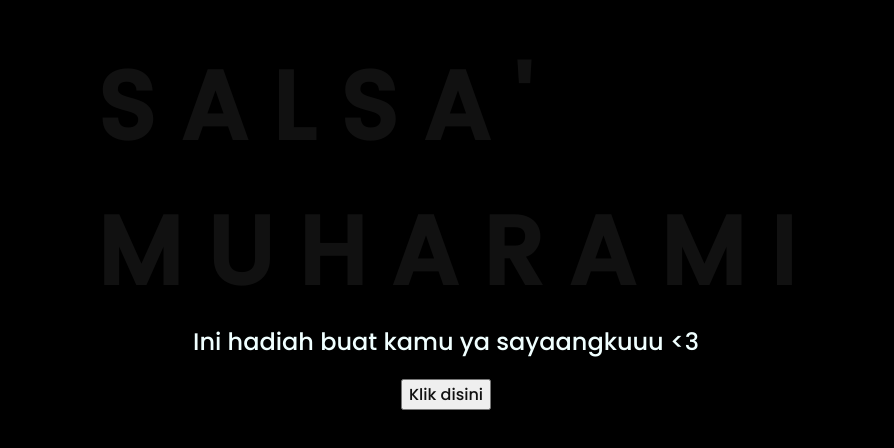
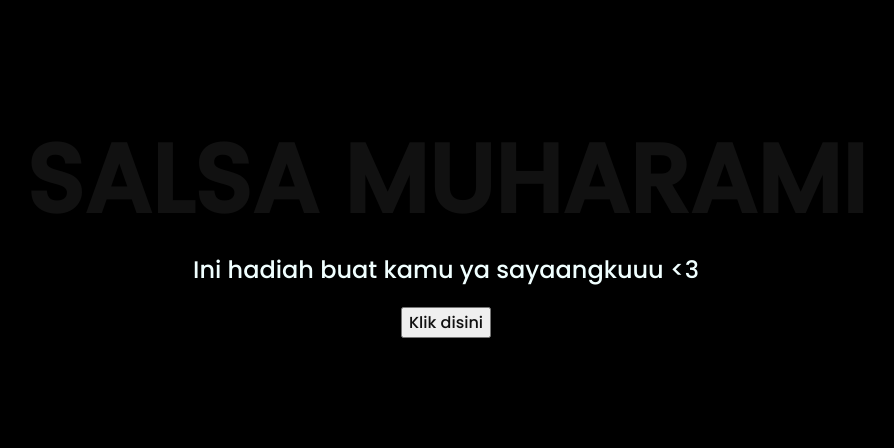
Before and after one commit to HaugsErs/ayangsalsa.github.io, a plain HTML site: page index.html in a window 1280 px wide. Shown: the part 186-634 px from the top of the page, without its empty margins (202-1096 px from the left). Drawn offline with Linux system fonts and the light colour scheme.

Commit message:
Add files via upload

```diff
--- a/css/style.css
+++ b/css/style.css
@@ -15,6 +15,7 @@ body{
 .greetings{
     font-size: 6rem;
     font-weight: 900;
+    align-items: center;
 }
 .greetings > span{
     animation: glow 1.8s ease-in-out infinite;
--- a/index.html
+++ b/index.html
@@ -11,20 +11,7 @@
 <body>
     <div class="greetings">
     <!-- silahkan menambah kata sesuai keinginan dengan <span>text...</span -->
-        <span>S</span>
-        <span>A</span>
-        <span>L</span>
-        <span>S</span>
-        <span>A</span>
-        <span>' </span><br>
-        <span>M</span>
-        <span>U</span>
-        <span>H</span>
-        <span>A</span>
-        <span>R</span>
-        <span>A</span>
-        <span>M</span>
-        <span>I</span>
+        <span>SALSA MUHARAMI</span>
     </div>
     <div class="description">
         <span>Ini hadiah buat kamu ya sayaangkuuu <3 </span>
```
